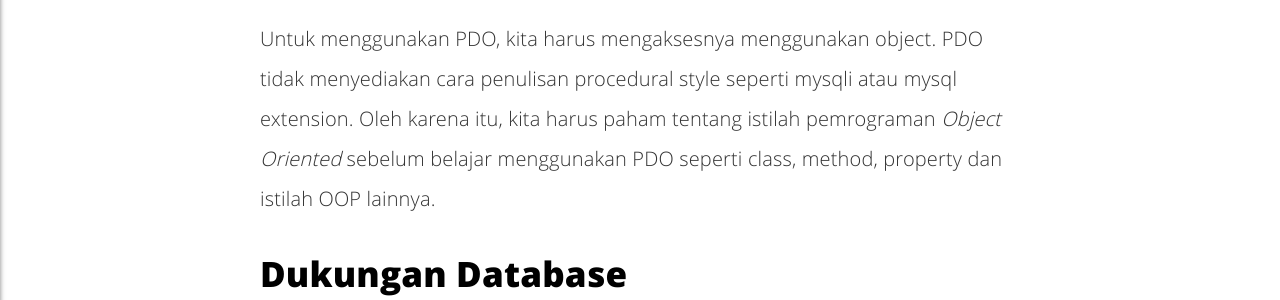
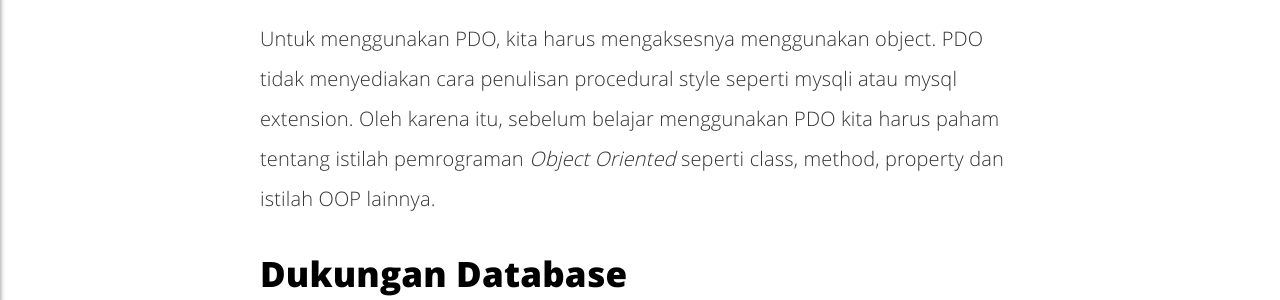
Before and after one commit to sgnzst/sgnzst.github.io, a Jekyll site: the page built from _posts/2018/10/2018-10-26-berkenalan-dengan-pdo-di-php.md, in a window 1280 px wide and 900 px high, scrolled down 2215 px. Shown: the part 235-535 px from the top of the window. Built offline with Jekyll 4.4.1, drawn with Linux system fonts in a browser that asks for light colours; comment, search, counter and statistics services are not loaded.

Commit message:
modified blog 26 oct 2018

```diff
--- a/_posts/2018/10/2018-10-26-berkenalan-dengan-pdo-di-php.md
+++ b/_posts/2018/10/2018-10-26-berkenalan-dengan-pdo-di-php.md
@@ -25,7 +25,7 @@ Secara teknis, apabila menggunakan mysql atau mysqli extension, PHP langsung ber
 
 PDO bekerja dengan metode yang disebut “data-access abstraction layer”. Artinya, apapun jenis database server yang digunakan, kode PHP yang ditulis akan tetap sama. PDO menyediakan “abstraction layer” untuk berkomunikasi dengan database server.
 
-Untuk menggunakan PDO, kita harus mengaksesnya menggunakan object. PDO tidak menyediakan cara penulisan procedural style seperti mysqli atau mysql extension. Oleh karena itu, kita harus paham tentang istilah pemrograman *Object Oriented* sebelum belajar menggunakan PDO seperti class, method, property dan istilah OOP lainnya.
+Untuk menggunakan PDO, kita harus mengaksesnya menggunakan object. PDO tidak menyediakan cara penulisan procedural style seperti mysqli atau mysql extension. Oleh karena itu, sebelum belajar menggunakan PDO kita harus paham tentang istilah pemrograman *Object Oriented* seperti class, method, property dan istilah OOP lainnya.
 
 ## Dukungan Database
 Hingga saat penulisan artikel ini (PHP versi 7.2) PDO mendukung setidaknya 12 jenis Interface/Database Server yaitu:
```
